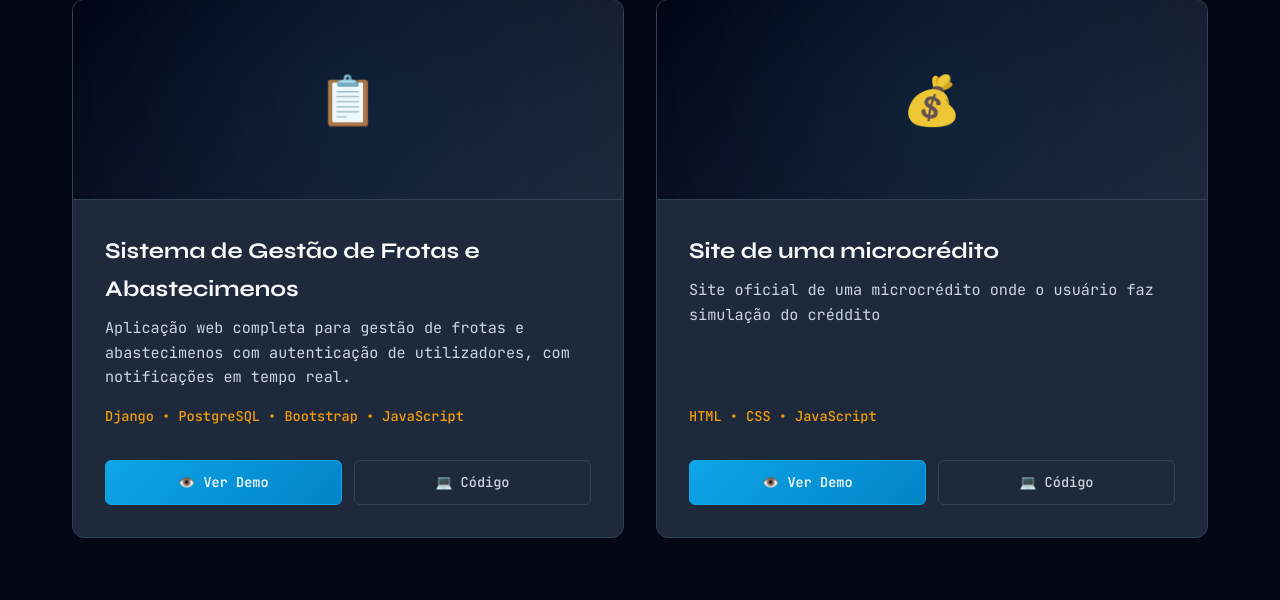
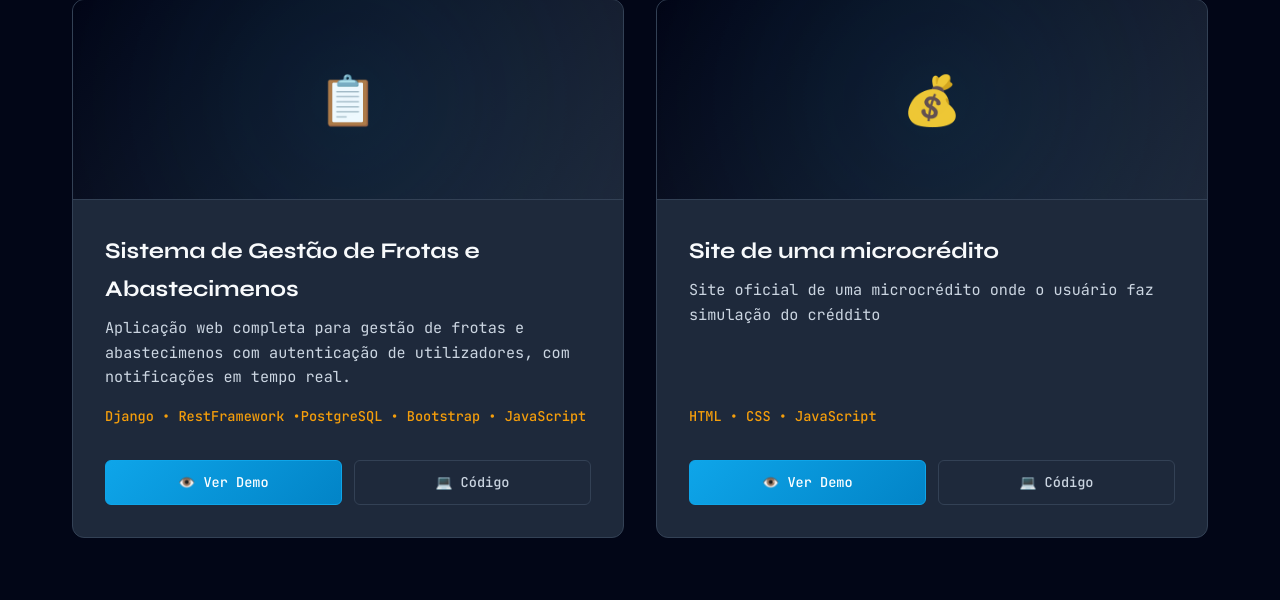
Before and after one commit to pycodemz/portofolio_fernando_lange, a Flask app: page / in a window 1280 px wide. Shown: the part 3002-3602 px from the top of the page. Run offline with Flask 3, Linux system fonts and the light colour scheme.

Commit message:
Change section project

```diff
--- a/templates/index.html
+++ b/templates/index.html
@@ -238,7 +238,7 @@
               Aplicação web completa para gestão de frotas e abastecimenos com autenticação de utilizadores,
               com notificações em tempo real.
             </p>
-            <span class="project-tech">Django • PostgreSQL • Bootstrap • JavaScript</span>
+            <span class="project-tech">Django • RestFramework •PostgreSQL • Bootstrap • JavaScript</span>
             <div class="project-links">
               <a href="https://sistemaabastecimentos.duckdns.org/" target="_blank" class="project-link primary">
                 👁️ Ver Demo
```
